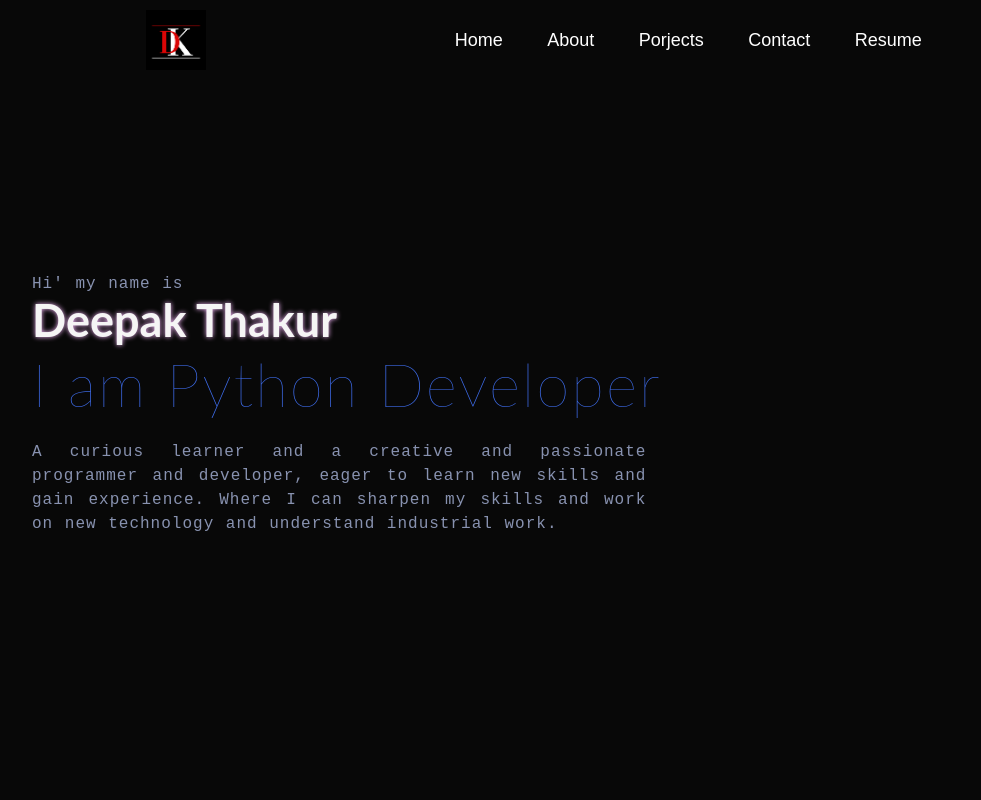
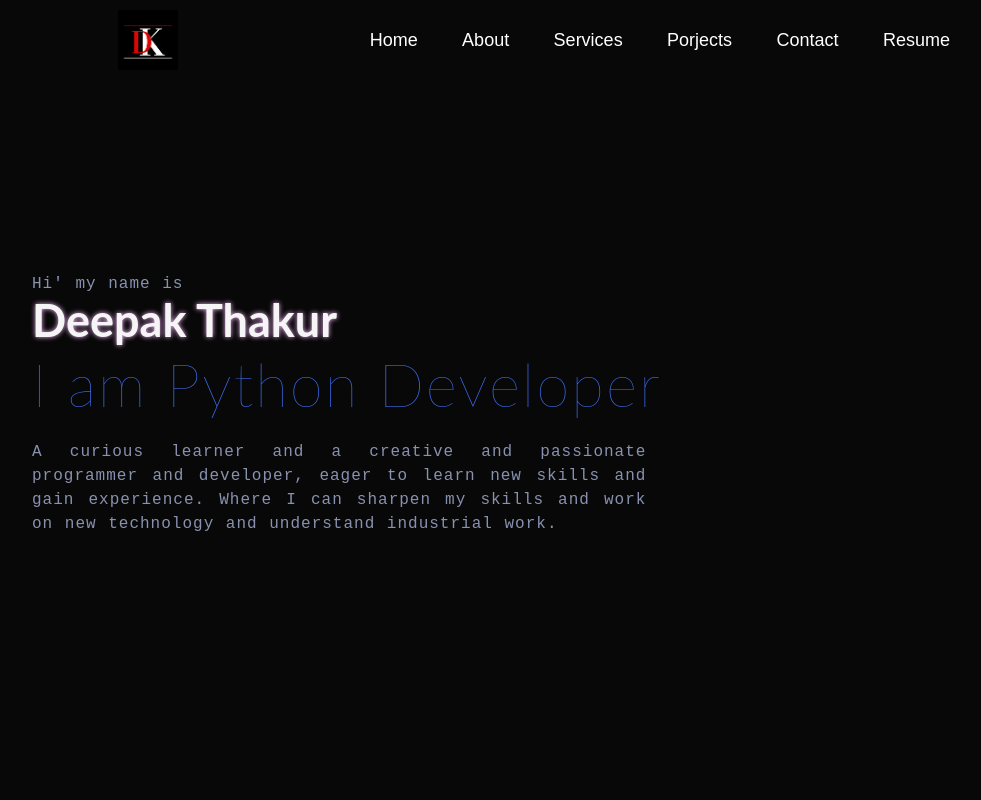
Before and after one commit to dipthakur/Portfolio_website, a plain HTML site: page index.html in a window 1280 px wide. Shown: the top 800 px of the page, without its empty margins (96-1077 px from the left). Drawn offline with Linux system fonts and the light colour scheme.

Commit message:
Update index.html

```diff
--- a/index.html
+++ b/index.html
@@ -18,7 +18,7 @@
                 <ul id="sidemenu">
                     <li><a href="#header">Home</a></li>
                     <li><a href="#about">About</a></li>
-                    <!-- <li><a href="#services">Services</a></li> -->
+                    <li><a href="#services">Services</a></li>
                     <li><a href="#project">Porjects</a></li>
                     <li><a href="#contact">Contact</a></li>
                     <li><a href="img/my-cv.pdf.pdf" download class="resume">Resume</a></li>
```
